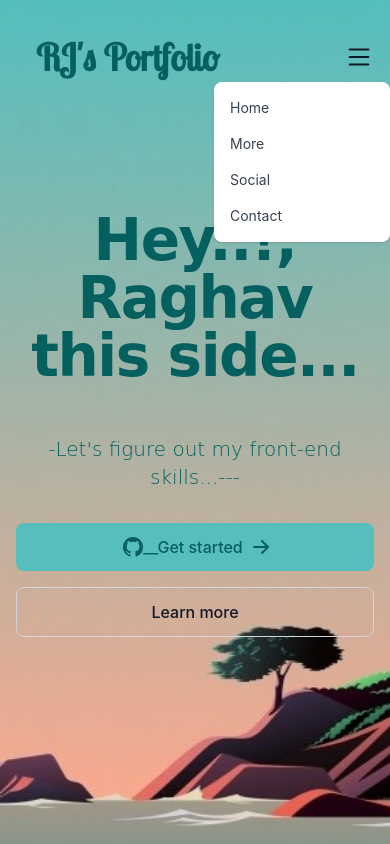
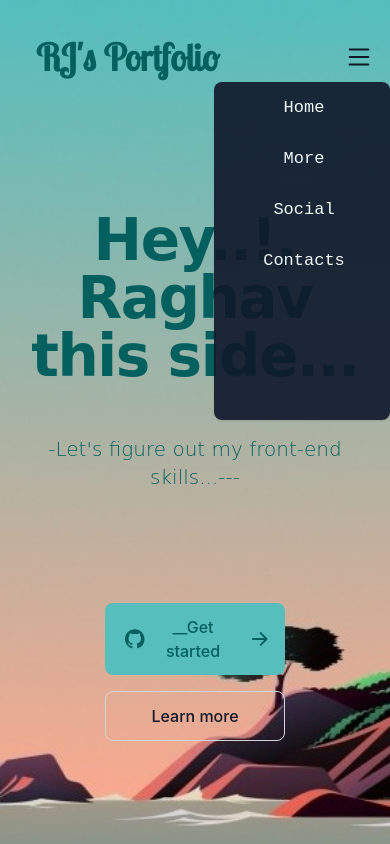
Before and after one commit to raghavjaiswal709/RJ-portfolio2, a plain HTML site: page index.html in a window 390 px wide. Both pictures are taken after a click on the button 359 px from the left and 57 px from the top of the page. Shown: the top 844 px of the page. Drawn offline with nearby package versions, Linux system fonts and the light colour scheme; a web font is replaced by a local one.

Commit message:
Update index.html

```diff
--- a/index.html
+++ b/index.html
@@ -242,7 +242,7 @@ nav ul{
     border-radius: 50%;
     border: 16px solid rgb(179, 212, 191);
     padding: 0px;
-    margin-top: 520px;
+    margin-top: 389px;
 
 }
 
@@ -299,17 +299,78 @@ nav ul{
 
 
 
-    .slide-in-up-enter-active, .slide-in-up-leave-active {
-    transition: all .5s;
-    transform: translateY(0);
-  }
-  .slide-in-up-enter, .slide-in-up-leave-to {
-    opacity: 0;
-    transform: translateY(20px);
+
+
+  #menu li{
+    margin-bottom: 15px;
   }
 
 
-            @media (min-width: 481px) and (max-width:1200px){
+  #menu-items{
+
+    display: flex;
+    justify-content: center;
+    gap: 10px;
+    margin-left: ;
+    padding-left: 90px;
+
+    padding-right: 90px;
+    color: white;
+    font-family: 'Chivo Mono', monospace;
+    font-weight: lighter;
+
+            border-radius: 0.5rem;
+            transition: 0.3s;
+
+            font-size: 17px;
+}
+
+#menu{
+    height: 40vh;
+}
+
+#dropdown{
+    background-color:rgb(15, 23, 42) ;
+
+  opacity: .9;
+
+}
+
+#ddm{
+    margin-right: ;
+
+}
+
+
+#button1{
+    background-color: rgb(86, 190, 189);
+    color: #045F5F;
+    transition: ease-in-out;
+    transition-duration: 150;
+    width: 180px;
+}
+
+
+
+
+#button2{
+    width: 180px;
+}
+
+
+#gl{
+    display: inline-block;
+    margin: 80px;
+
+}
+
+
+    }
+
+
+
+
+    @media (min-width: 481px) and (max-width:1200px){
         #navbut{
             display:none;
         }
@@ -328,9 +389,6 @@ nav ul{
     }
 
 
-
-
-    }
 </style>
 <body>
 
@@ -348,27 +406,28 @@ nav ul{
 
       <div id="drop">
 
-        <button id="dropdownDefaultButton" data-dropdown-toggle="dropdown" class="text-gray-900  font-bold rounded-lg text-lg px-8 py-0  text-center inline-flex  type="button"> <svg xmlns="http://www.w3.org/2000/svg" width="30" height="30" fill="currentColor" class="bi bi-list" viewBox="0 0 16 16">
+        <button id="dropdownDefaultButton" data-dropdown-toggle="dropdown" class="text-gray-900  font-extrabold rounded-lg text-lg px-8 py-0  text-center inline-flex  type="button"> <svg xmlns="http://www.w3.org/2000/svg" width="30" height="30" fill="currentColor" class="bi bi-list" viewBox="0 0 16 16">
             <path fill-rule="evenodd" d="M2.5 12a.5.5 0 0 1 .5-.5h10a.5.5 0 0 1 0 1H3a.5.5 0 0 1-.5-.5zm0-4a.5.5 0 0 1 .5-.5h10a.5.5 0 0 1 0 1H3a.5.5 0 0 1-.5-.5zm0-4a.5.5 0 0 1 .5-.5h10a.5.5 0 0 1 0 1H3a.5.5 0 0 1-.5-.5z"/>
           </svg></button>
        <!-- Dropdown menu -->
-
-       <div  id="dropdown" class="z-10 hidden bg-white divide-y divide-gray-100 rounded-lg shadow w-44 dark:bg-gray-700">
-           <ul class="py-2 text-sm text-gray-700 dark:text-gray-200" aria-labelledby="dropdownDefaultButton">
+       <div id="ddm">
+       <div  id="dropdown" class="z-10 hidden bg-[#57534e] backdrop-blur-3xl bg-[#57534e]/30 divide-y divide-gray-100 rounded-lg shadow w-44 dark:bg-gray-700">
+           <ul id="menu" class="py-2 text-sm text-gray-700 dark:text-gray-200" aria-labelledby="dropdownDefaultButton">
              <li>
-               <a href="#" class="block px-4 py-2 hover:bg-gray-100 dark:hover:bg-gray-600 dark:hover:text-white">Home</a>
+               <a  id="menu-items" href="#" class="block px-4 py-2  ">Home</a>
              </li>
              <li>
-               <a href="#" class="block px-4 py-2 hover:bg-gray-100 dark:hover:bg-gray-600 dark:hover:text-white">More</a>
+               <a id="menu-items" href="#" class="block px-4 py-2 ">More</a>
              </li>
              <li>
-               <a href="#" class="block px-4 py-2 hover:bg-gray-100 dark:hover:bg-gray-600 dark:hover:text-white">Social</a>
+               <a id="menu-items" href="#" class="block px-4 py-2 ">Social</a>
              </li>
              <li>
-               <a href="#" class="block px-4 py-2 hover:bg-gray-100 dark:hover:bg-gray-600 dark:hover:text-white">Contact</a>
+               <a id="menu-items" href="#" class="block px-4 py-2 ">Contacts</a>
              </li>
            </ul>
        </div>
+    </div>
        </div>
 
 
@@ -408,14 +467,14 @@ nav ul{
     <div class="py-8 px-4 mx-auto max-w-screen-xl text-center lg:py-16">
         <h1 id="this-1" class="mb-4 text-4xl font-extrabold tracking-tight leading-none text-gray-900 md:text-5xl lg:text-6xl dark:text-white">Hey..!, Raghav this side...</h1>
         <p id="this-2" class="mb-8 text-lg font-normal text-rgb(161, 81, 70) lg:text-xl sm:px-16 lg:px-48 dark:text-gray-400">-Let's figure out my front-end skills...---</p>
-        <div class="flex flex-col space-y-4 sm:flex-row sm:justify-center sm:space-y-0 sm:space-x-4">
+        <div id="gl" class="flex flex-col space-y-4 sm:flex-row sm:justify-center sm:space-y-0 sm:space-x-4">
             <a  id="button1" href="#"  class="inline-flex justify-center items-center py-3 px-5 text-base font-medium text-center text-white rounded-lg bg-blue-700 hover:bg-blue-800 focus:ring-4 focus:ring-blue-300 dark:focus:ring-blue-900 transition duration-150 ease-in-out"><svg xmlns="http://www.w3.org/2000/svg" width="20" height="20" fill="currentColor" class="bi bi-github" viewBox="0 0 16 16">
                 <path d="M8 0C3.58 0 0 3.58 0 8c0 3.54 2.29 6.53 5.47 7.59.4.07.55-.17.55-.38 0-.19-.01-.82-.01-1.49-2.01.37-2.53-.49-2.69-.94-.09-.23-.48-.94-.82-1.13-.28-.15-.68-.52-.01-.53.63-.01 1.08.58 1.23.82.72 1.21 1.87.87 2.33.66.07-.52.28-.87.51-1.07-1.78-.2-3.64-.89-3.64-3.95 0-.87.31-1.59.82-2.15-.08-.2-.36-1.02.08-2.12 0 0 .67-.21 2.2.82.64-.18 1.32-.27 2-.27.68 0 1.36.09 2 .27 1.53-1.04 2.2-.82 2.2-.82.44 1.1.16 1.92.08 2.12.51.56.82 1.27.82 2.15 0 3.07-1.87 3.75-3.65 3.95.29.25.54.73.54 1.48 0 1.07-.01 1.93-.01 2.2 0 .21.15.46.55.38A8.012 8.012 0 0 0 16 8c0-4.42-3.58-8-8-8z"/>
               </svg>
             __Get started
                 <svg aria-hidden="true" class="ml-2 -mr-1 w-5 h-5" fill="currentColor" viewBox="0 0 20 20" xmlns="http://www.w3.org/2000/svg"><path fill-rule="evenodd" d="M10.293 3.293a1 1 0 011.414 0l6 6a1 1 0 010 1.414l-6 6a1 1 0 01-1.414-1.414L14.586 11H3a1 1 0 110-2h11.586l-4.293-4.293a1 1 0 010-1.414z" clip-rule="evenodd"></path></svg>
             </a>
-            <a href="#" class="inline-flex justify-center items-center py-3 px-5 text-base font-medium text-center text-gray-900 rounded-lg border border-gray-300 hover:bg-gray-100 focus:ring-4 focus:ring-gray-100 dark:text-white dark:border-gray-700 dark:hover:bg-gray-700 dark:focus:ring-gray-800">
+            <a id="button2" href="#" class="inline-flex justify-center items-center py-3 px-5 text-base font-medium text-center text-gray-900 rounded-lg border border-gray-300 hover:bg-gray-100 focus:ring-4 focus:ring-gray-100 dark:text-white dark:border-gray-700 dark:hover:bg-gray-700 dark:focus:ring-gray-800">
                 Learn more
             </a>
         </div>
```
